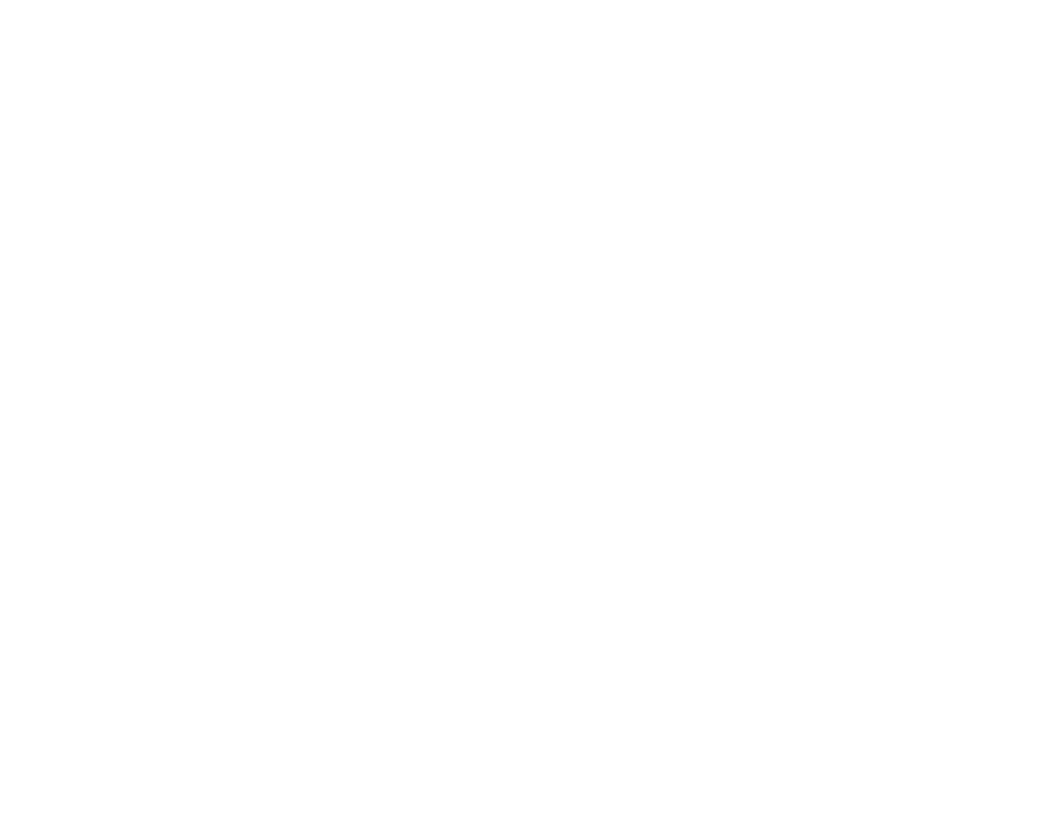
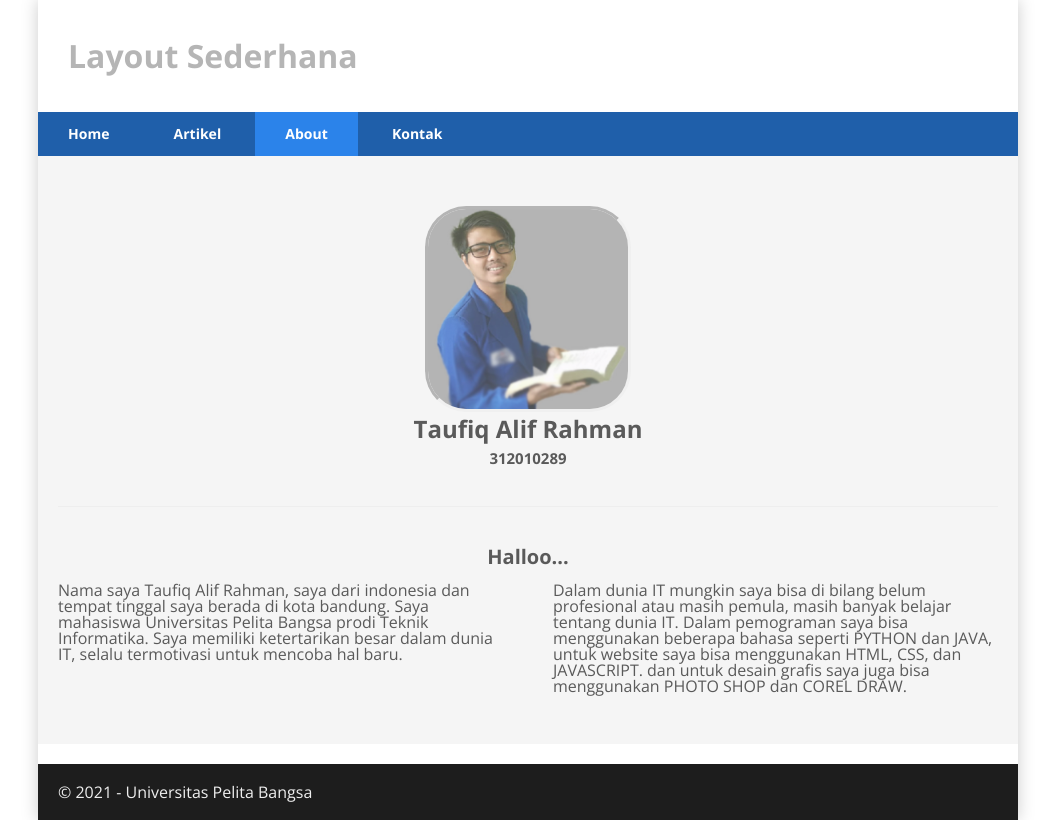
Before and after one commit to taufiqalif/Lab4Web, a plain HTML site: page Lab4_Layout/about.html in a window 1280 px wide. Shown: the whole page, without its empty margins (112-1167 px from the left). Drawn offline with nearby package versions, Linux system fonts and the light colour scheme.

Commit message:
menambahkan portfolio

```diff
--- a/Lab4_Layout/about.html
+++ b/Lab4_Layout/about.html
@@ -1,12 +1,51 @@
 <!DOCTYPE html>
 <html lang="en">
+
 <head>
   <meta charset="UTF-8">
   <meta http-equiv="X-UA-Compatible" content="IE=edge">
   <meta name="viewport" content="width=device-width, initial-scale=1.0">
-  <title>Document</title>
+  <link rel="stylesheet" href="style.css">
+  <title>About</title>
 </head>
+
 <body>
+  <div class="container">
+    <header>
+      <h1>Layout Sederhana</h1>
+    </header>
 
+    <nav>
+      <a href="home.html">Home</a>
+      <a href="artikel.html">Artikel</a>
+      <a href="about.html" class="active">About</a>
+      <a href="kontak.html">Kontak</a>
+    </nav>
+
+    <div class="about">
+      <img src="../img/taufiq-alif-r.jpg" alt="">
+      <h2>Taufiq Alif Rahman</h2>
+      <h4>312010289</h4>
+      <hr class="divider" />
+      <h3>Halloo...</h3>
+      <div class="konten">
+        <p>Nama saya Taufiq Alif Rahman, saya dari indonesia dan tempat tinggal saya berada di kota bandung. Saya
+          mahasiswa Universitas Pelita Bangsa prodi Teknik Informatika. Saya memiliki ketertarikan besar dalam dunia IT,
+          selalu termotivasi untuk mencoba hal baru.
+        </p>
+
+        <p>Dalam dunia IT mungkin saya bisa di bilang belum profesional atau masih pemula, masih banyak belajar tentang
+          dunia IT. Dalam pemograman saya bisa menggunakan beberapa bahasa seperti PYTHON dan JAVA, untuk website saya
+          bisa menggunakan HTML, CSS, dan JAVASCRIPT. dan untuk desain grafis saya juga bisa menggunakan PHOTO SHOP dan
+          COREL DRAW.
+        </p>
+      </div>
+    </div>
+
+    <footer>
+      <p>&copy; 2021 - Universitas Pelita Bangsa</p>
+    </footer>
+  </div>
 </body>
+
 </html>
--- a/Lab4_Layout/style.css
+++ b/Lab4_Layout/style.css
@@ -179,6 +179,49 @@ nav a:hover {
   float: right;
 }
 
+/* about */
+.about {
+  background-color: #f5f5f5;
+  padding: 50px 20px;
+  margin-bottom: 20px;
+}
+
+.about img{
+  border-radius: 20%;
+  width: 200px;
+  height: 200px;
+  display: block;
+  margin-left: auto;
+  margin-right: auto;
+  margin-bottom: 5px;
+  border-style: inset;
+  opacity: 0.7;
+}
+
+.about h2 {
+  margin-bottom: 10px;
+  text-align: center;
+}
+
+.about h4 {
+  margin-bottom: 20px;
+  text-align: center;
+  font-size: 15px;
+}
+
+.about h3{
+  margin-bottom: 15px;
+  text-align: center;
+  font-size: 20px;
+}
+
+.about .konten{
+  display: grid;
+  grid-template-columns: 1fr 1fr;
+  grid-gap: 50px;
+  text-align: start;
+}
+
 /* footer */
 footer {
   clear: both;
```
Also changed, not shown: Lab4_Layout/home.html (+1 -1 lines), img/taufiq-alif-r.jpg (added), img/taufiq.png (added).
